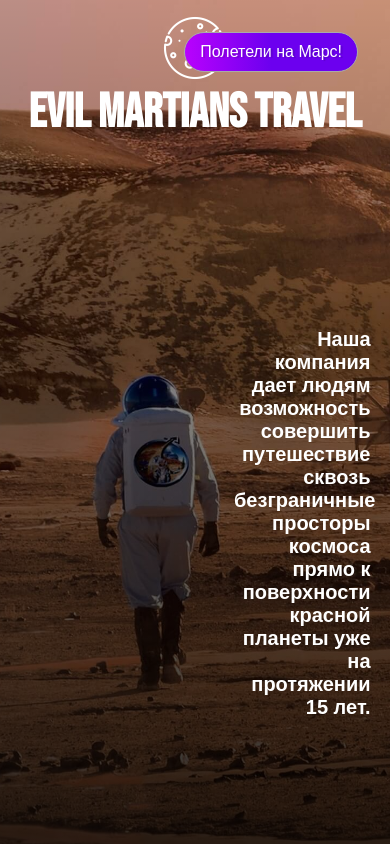
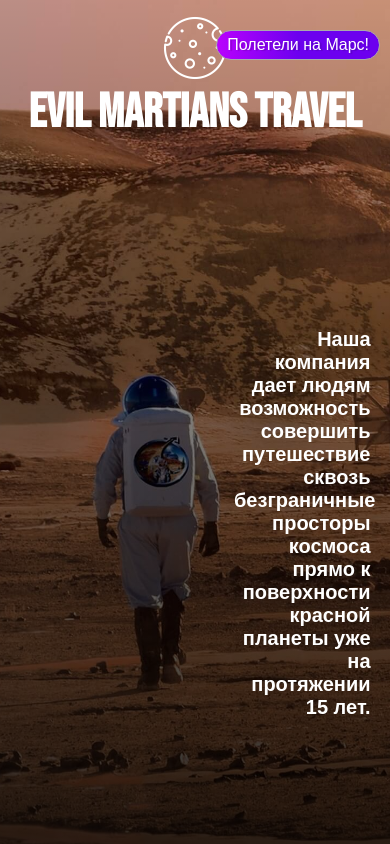
Before and after one commit to Bambukin/mars, a plain HTML site: page index.html in a window 390 px wide. Shown: the top 844 px of the page. Drawn offline with Linux system fonts and the light colour scheme.

Commit message:
refactor header

```diff
--- a/css/button.css
+++ b/css/button.css
@@ -28,3 +28,10 @@
   color: #fff;
   border: 1px solid darkgrey;
 }
+
+@media (max-width: 640px) {
+  .small-button {
+    font-size: 16px;
+    padding: 5px 10px;
+  }
+}
--- a/css/header.css
+++ b/css/header.css
@@ -10,3 +10,9 @@
   float: right;
   margin: 2em;
 }
+
+@media (max-width: 640px) {
+  .header-button {
+    margin: 30px 10px;
+  }
+}
```
